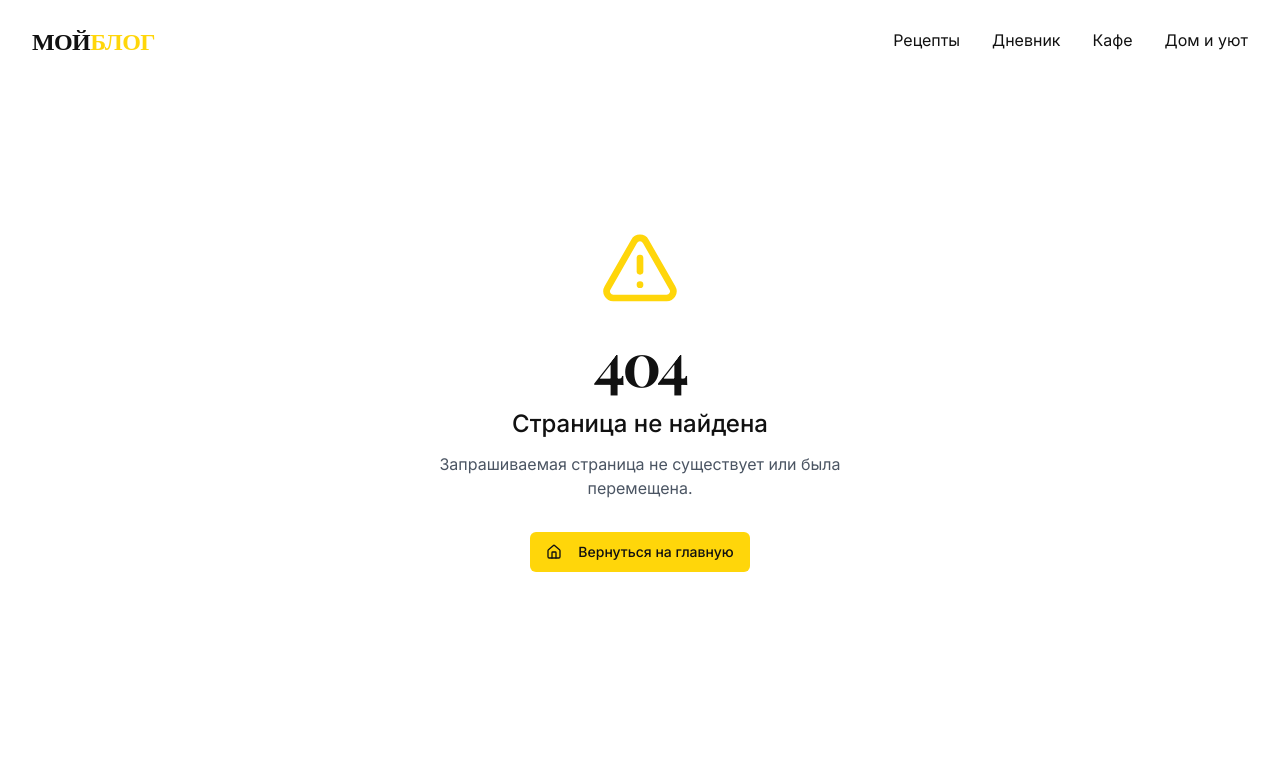
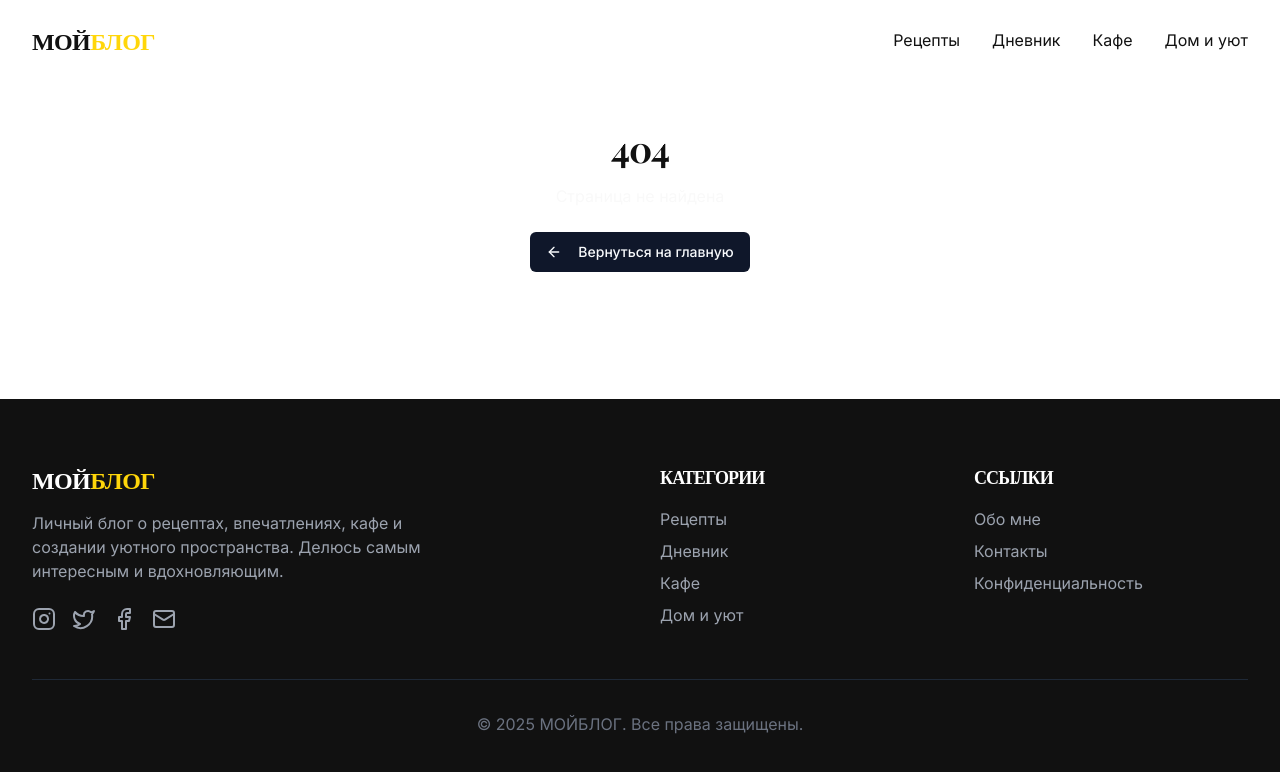
Before and after one commit to fohunoff/vika-blog-e44216bb, a React (Vite) app: page /about in a window 1280 px wide. Before the commit this address had no page. Shown: the top 772 px of the page. Built offline with nearby package versions, Linux system fonts and the light colour scheme.

Commit message:
Create footer mocks
This commit creates mocks for the footer.

```diff
--- a/src/pages/Cozy.tsx
+++ b/src/pages/Cozy.tsx
@@ -1,102 +1,29 @@
-
-import { useEffect, useState } from 'react';
-import { useToast } from "@/hooks/use-toast";
-import { useCozyArticles, useCozyHighlights, useCozyCategories, useCozyTags, useApi } from '@/hooks/useApi';
-import { Category } from '@/services/api/mainApi';
-
-import BlogHeader from '../components/BlogHeader';
-import Footer from '../components/Footer';
-
-import CozySearchCategoriesSection from '../components/cozy/CozySearchCategoriesSection.tsx';
-import CozyHighlightsSection from '../components/cozy/CozyHighlightsSection.tsx';
-import CozyArticlesTabsSection from '../components/cozy/CozyArticlesTabsSection.tsx';
-import CozyPopularTagsSection from '../components/cozy/CozyPopularTagsSection.tsx';
-
-import { Loader2 } from 'lucide-react';
+import React, { useEffect } from 'react';
+import { Link } from 'react-router-dom';
+import { useApi } from '@/hooks/useApi';
+import BlogHeader from '@/components/BlogHeader';
+import BlogFooter from '@/components/BlogFooter';
 
 const Cozy = () => {
-  const { toast } = useToast();
-  const { api } = useApi();
-  const [pageInfo, setPageInfo] = useState<Category | null>(null);
-
-  const {
-    data: allArticles = [],
-    isLoading: isLoadingArticles,
-    error: articlesError
-  } = useCozyArticles();
-
-  const {
-    data: highlights = [],
-    isLoading: isLoadingHighlights,
-    error: highlightsError
-  } = useCozyHighlights();
-
-  const {
-    data: categories = [],
-    isLoading: isLoadingCategories
-  } = useCozyCategories();
-
-  const {
-    data: tags = [],
-    isLoading: isLoadingTags
-  } = useCozyTags();
-
   useEffect(() => {
     window.scrollTo(0, 0);
+  }, []);
 
-    // Fetch page info from navigation categories
-    api.main.getIndexCategories().then(navCategories => {
-      const cozyPageInfo = navCategories.find(cat => cat.link === '/cozy');
-      setPageInfo(cozyPageInfo || null);
-    });
-  }, [api.main]);
-
-  useEffect(() => {
-    if (highlightsError || articlesError) {
-      toast({
-        title: "Ошибка загрузки данных",
-        description: "Не удалось загрузить материалы. Пожалуйста, попробуйте позже.",
-        variant: "destructive",
-      });
-    }
-  }, [highlightsError, articlesError, toast]);
-
-  const isLoading = isLoadingArticles || isLoadingHighlights || isLoadingCategories || isLoadingTags;
-
-  if (isLoading) {
-    return (
-      <main className="min-h-screen flex items-center justify-center">
-        <Loader2 className="w-8 h-8 animate-spin text-blog-yellow" />
-      </main>
-    );
-  }
-
-  const popularTags = tags.slice(0, 10).map(tag => tag.name);
+  const { api } = useApi();
 
   return (
-    <main className="min-h-screen pt-24">
+    <main className="min-h-screen">
       <BlogHeader />
-
-      <div className="bg-blog-gray">
-        <div className="blog-container py-16">
-          <h1 className="section-title mb-8 text-center">
-            {pageInfo?.title || "ДОМ И УЮТ"}
-          </h1>
-
-          <div className="max-w-2xl mx-auto mb-16 text-center">
-            <p className="text-lg text-gray-600">
-              {pageInfo?.pageDescription || "Идеи для создания красивого и функционального интерьера, советы по уходу за растениями, лайфхаки по организации пространства и вдохновение для вашего дома."}
-            </p>
-          </div>
-
-          <CozySearchCategoriesSection categories={categories} />
-          <CozyHighlightsSection highlights={highlights} />
-          <CozyArticlesTabsSection articles={allArticles} />
-          <CozyPopularTagsSection tags={popularTags} />
-        </div>
-      </div>
-
-      <Footer />
+      <section className="blog-container py-20">
+        <h1 className="text-4xl font-bold mb-4">Дом и уют</h1>
+        <p className="text-gray-700 leading-relaxed">
+          Идеи для создания красивого и функционального интерьера, советы по уходу за растениями, лайфхаки по организации пространства и вдохновение для вашего дома.
+        </p>
+        <Link to="/" className="inline-block mt-6 text-blue-500 hover:underline">
+          Вернуться на главную
+        </Link>
+      </section>
+      <BlogFooter />
     </main>
   );
 };
--- a/src/pages/Diary.tsx
+++ b/src/pages/Diary.tsx
@@ -1,6 +1,6 @@
-import { useEffect, useState } from 'react';
+import React, { useEffect } from 'react';
 import BlogHeader from '../components/BlogHeader';
-import Footer from '../components/Footer';
+import BlogFooter from '../components/BlogFooter';
 import { useEnrichedDiaryEntries, useApi } from '../hooks/useApi';
 import DiarySearch from '../components/diary/DiarySearch';
 import MoodFilter from '../components/diary/MoodFilter';
@@ -83,7 +83,7 @@ const Diary = () => {
       {/* Популярные теги */}
       <DiaryTags tags={allTags.slice(0, 12)} onTagClick={setSearchQuery} />
 
-      <Footer />
+      <BlogFooter />
     </main>
   );
 };
--- a/src/pages/NotFound.tsx
+++ b/src/pages/NotFound.tsx
@@ -1,49 +1,35 @@
-
-import { useLocation, Link } from "react-router-dom";
-import { useEffect } from "react";
-import { AlertTriangle, Home } from "lucide-react";
-import { Button } from "@/components/ui/button";
-import BlogHeader from "@/components/BlogHeader";
-import Footer from "@/components/Footer";
+import React, { useEffect } from 'react';
+import { Link } from 'react-router-dom';
+import { ArrowLeft } from 'lucide-react';
+import { Button } from '@/components/ui/button';
+import BlogHeader from '@/components/BlogHeader';
+import BlogFooter from '@/components/BlogFooter';
 
 const NotFound = () => {
-  const location = useLocation();
-
   useEffect(() => {
-    console.error(
-      "404 Error: User attempted to access non-existent route:",
-      location.pathname
-    );
-  }, [location.pathname]);
+    document.title = 'Страница не найдена';
+  }, []);
 
   return (
     <div className="flex flex-col min-h-screen">
       <BlogHeader />
-
-      <main className="flex-grow flex items-center justify-center py-20 px-4">
-        <div className="text-center max-w-md mx-auto animate-fade-up">
-          <div className="mb-6 flex justify-center">
-            <AlertTriangle size={80} className="text-blog-yellow" />
-          </div>
-
-          <h1 className="text-5xl md:text-6xl font-display font-bold mb-4">404</h1>
-
-          <p className="text-xl md:text-2xl font-medium mb-3">Страница не найдена</p>
-
-          <p className="text-gray-600 mb-8">
-            Запрашиваемая страница не существует или была перемещена.
+      <main className="flex-grow grid place-items-center">
+        <div className="text-center">
+          <h1 className="font-semibold text-4xl tracking-tight text-blog-black">
+            404
+          </h1>
+          <p className="mt-4 text-blog-gray">
+            Страница не найдена
           </p>
-
-          <Link to="/">
-            <Button className="bg-blog-yellow hover:bg-blog-yellow-dark text-blog-black">
-              <Home size={18} className="mr-2" />
+          <Button asChild className="mt-6">
+            <Link to="/" className="flex items-center">
+              <ArrowLeft className="mr-2 h-4 w-4" />
               Вернуться на главную
-            </Button>
-          </Link>
+            </Link>
+          </Button>
         </div>
       </main>
-
-      <Footer />
+      <BlogFooter />
     </div>
   );
 };
--- a/src/pages/Recipes.tsx
+++ b/src/pages/Recipes.tsx
@@ -1,6 +1,6 @@
-import { useEffect, useState } from 'react';
+import React, { useEffect } from 'react';
 import BlogHeader from '../components/BlogHeader';
-import Footer from '../components/Footer';
+import BlogFooter from '../components/BlogFooter';
 import { useApi } from '../hooks/useApi';
 import RecipeSearch from '../components/recipes/RecipeSearch';
 import RecipeFilters from '../components/recipes/RecipeFilters';
@@ -31,11 +31,9 @@ const Recipes = () => {
           api.main.getIndexCategories()
         ]);
 
-        // Get page info from navigation categories
         const recipesPageInfo = navCategories.find(cat => cat.link === '/recipes');
         setPageInfo(recipesPageInfo || null);
 
-        // Enrich recipe data with category and tag information
         const enrichedRecipes = recipesData.map(recipe => {
           const category = categoriesData.find(c => recipe.categoryId === c.id);
           const recipeTags = recipe.tagIds
@@ -63,7 +61,6 @@ const Recipes = () => {
     fetchData();
   }, [api.recipes, api.main]);
 
-  // Filter recipes by search query and category
   const filteredRecipes = recipes.filter(recipe => {
     const matchesSearch = recipe.title.toLowerCase().includes(searchQuery.toLowerCase()) ||
                          recipe.description?.toLowerCase().includes(searchQuery.toLowerCase()) ||
@@ -72,24 +69,20 @@ const Recipes = () => {
     return matchesSearch && matchesCategory;
   });
 
-  // Handle category change
   const handleCategoryChange = (categoryId: string) => {
     setActiveCategory(activeCategory === categoryId ? null : categoryId);
   };
 
-  // Handle tag click
   const handleTagClick = (tagName: string) => {
     setSearchQuery(tagName);
   };
 
-  // Get popular tags (limit to 10)
   const popularTags = tags.slice(0, 10);
 
   return (
     <main className="min-h-screen pt-24">
       <BlogHeader />
 
-      {/* Заголовок и поиск */}
       <div className="blog-container py-12">
         <h1 className="section-title mb-8 text-center">
           {pageInfo?.title || "РЕЦЕПТЫ"}
@@ -101,22 +94,19 @@ const Recipes = () => {
         <RecipeSearch searchQuery={searchQuery} setSearchQuery={setSearchQuery} />
       </div>
 
-      {/* Фильтры по категориям */}
       <RecipeFilters
         categories={categories}
         activeCategory={activeCategory}
         onCategoryChange={handleCategoryChange}
       />
 
-      {/* Список рецептов */}
       <div className="blog-container py-16">
         <RecipesList recipes={filteredRecipes} isLoading={isLoading} />
       </div>
 
-      {/* Популярные теги */}
       <RecipeTags tags={popularTags} onTagClick={handleTagClick} />
 
-      <Footer />
+      <BlogFooter />
     </main>
   );
 };
```
Also changed, not shown: src/pages/Cafes.tsx (+4 -14 lines).
